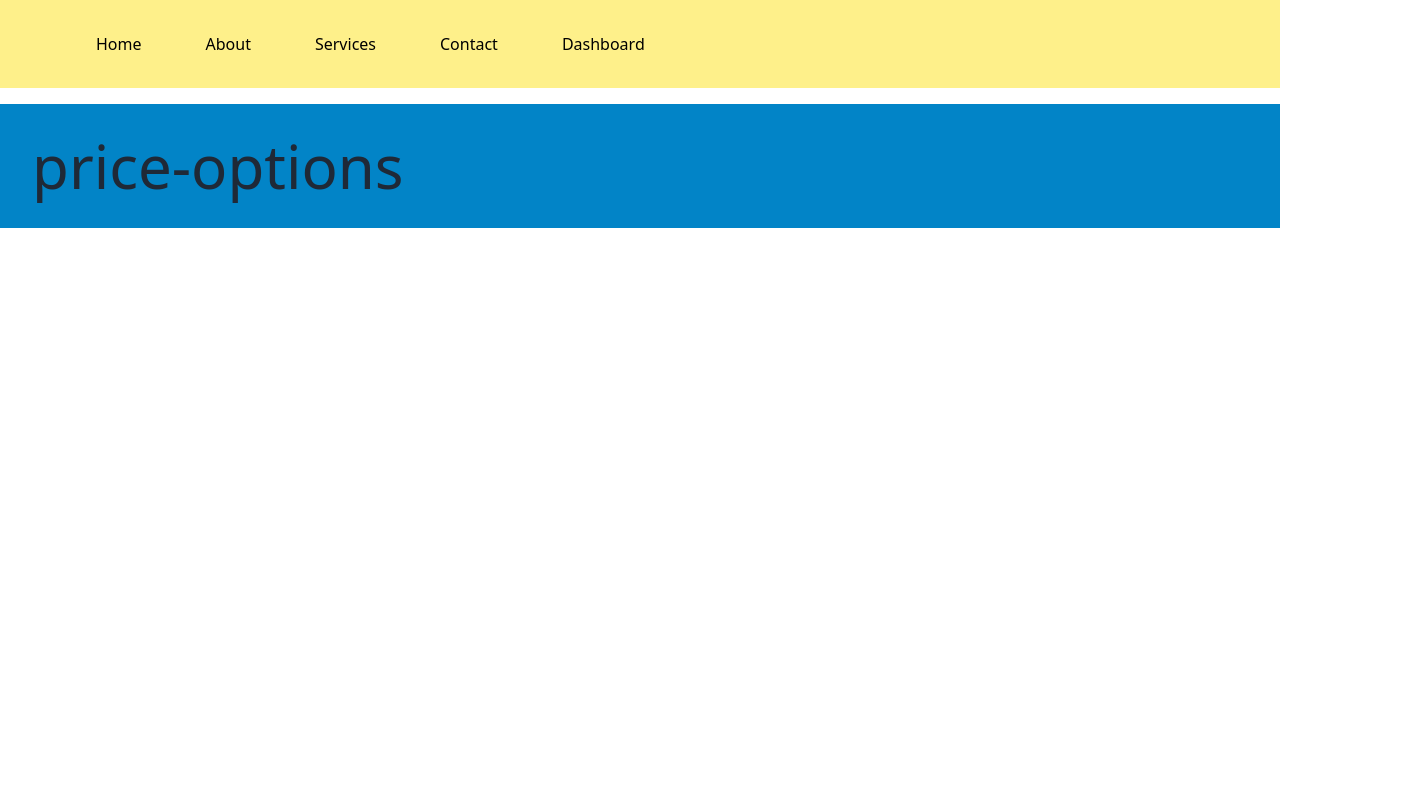
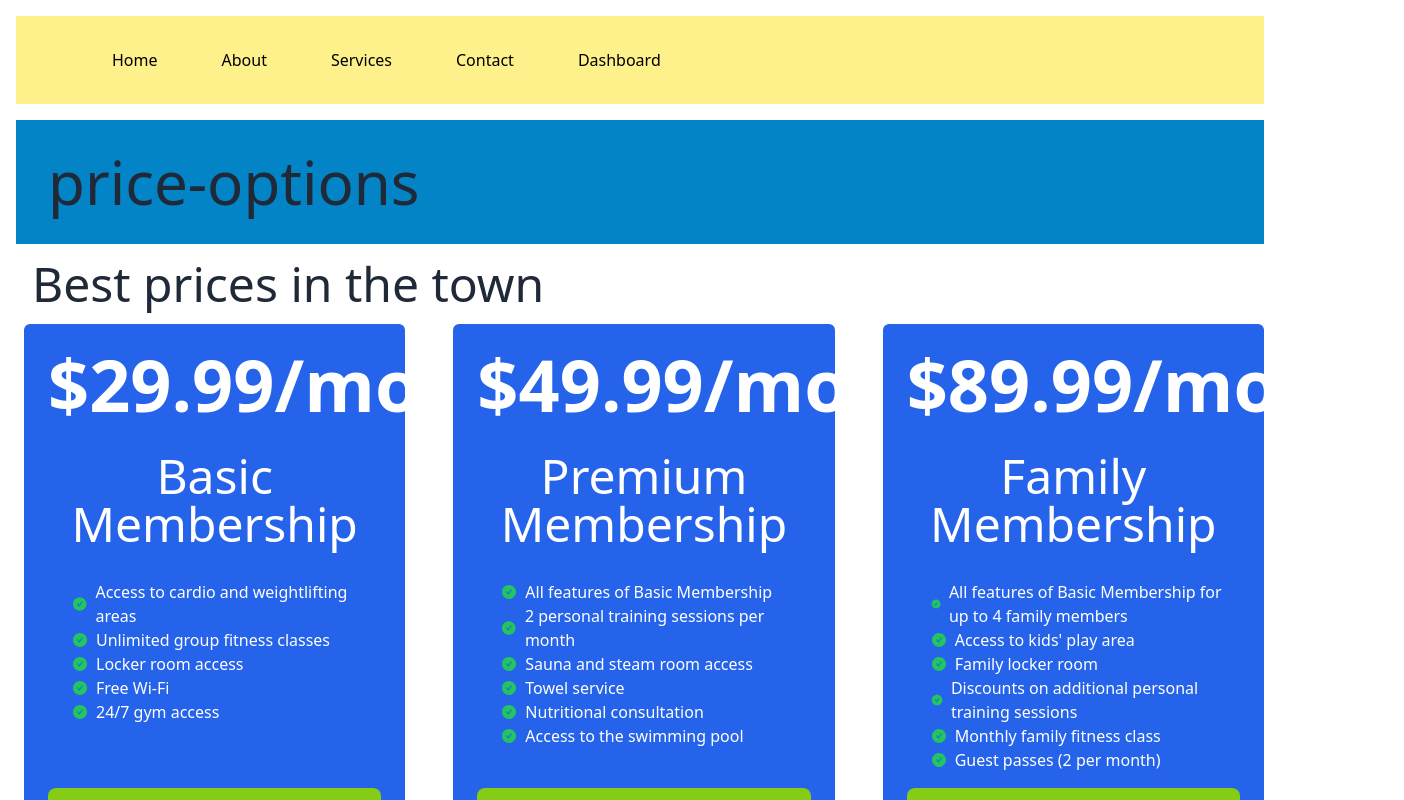
Before and after one commit to smhabib99-99/price-options, a React app in the folder price-options/: page / in a window 1280 px wide. Shown: the top 800 px of the page, 1404 px wide, since content can reach past the window. Built offline with nearby package versions, Linux system fonts and the light colour scheme; the HTML template or start-up script is replaced by a standard one.

Commit message:
addition of features card successful

```diff
--- a/price-options/src/App.jsx
+++ b/price-options/src/App.jsx
@@ -2,13 +2,16 @@
 import './App.css'
 // import DaisyNav from './components/DaisyNav/DaisyNav'
 import NavBar from './components/NavBar/NavBar'
+import PriceOptions from './components/PriceOptions/PriceOptions'
 
 function App() {
   return (
     <>
     <NavBar></NavBar>
     {/* <DaisyNav></DaisyNav> */}
-      <h1 className='text-6xl bg-sky-600 mt-4 p-8'>price-options</h1>
+      <h1 className='text-6xl bg-sky-600 m-4 p-8'>price-options</h1>
+      <PriceOptions></PriceOptions>
+
     </>
   )
 }
--- /dev/null
+++ b/price-options/src/components/Feature/Feature.jsx
@@ -0,0 +1,17 @@
+import PropTypes from "prop-types";
+import { AiFillCheckCircle } from "react-icons/ai";
+
+const Feature = ({feature}) => {
+    return (
+        <div>
+            <p className="flex items-center"><AiFillCheckCircle className="text-green-500 mr-2"></AiFillCheckCircle>{feature}</p>
+        </div>
+    );
+};
+
+Feature.propTypes = {
+    feature: PropTypes.string
+}
+
+
+export default Feature;
--- a/price-options/src/components/NavBar/NavBar.jsx
+++ b/price-options/src/components/NavBar/NavBar.jsx
@@ -17,7 +17,7 @@ const NavBar = () => {
 
 
     return (
-        <nav className="text-black bg-yellow-200 p-8">
+        <nav className="text-black bg-yellow-200 m-4 p-8">
             <div className="text-5xl md:hidden"  onClick={() => setOpen(!open)}>
                 {
                     open === true ? <AiOutlineClose></AiOutlineClose> : <AiOutlineMenu ></AiOutlineMenu>
--- /dev/null
+++ b/price-options/src/components/PriceOption/PriceOption.jsx
@@ -0,0 +1,34 @@
+import PropTypes from 'prop-types';
+import Feature from '../Feature/Feature';
+
+const PriceOption = ({ option }) => {
+
+    const { name, price, features } = option;
+
+    return (
+        <div className='bg-blue-600 ml-2 flex flex-col rounded-md p-6 text-white'>
+            <h2>
+                <span className='font-extrabold text-center text-7xl'>{price}</span>
+                <span className='text-3xl'></span>
+            </h2>
+            <h3 className='text-5xl text-center my-8'>
+                {name}
+            </h3>
+
+            <div className='pl-6 flex-grow'>
+                {
+                    features.map((feature, index) => <Feature key={index} feature={feature}></Feature>)
+                }
+            </div>
+            <button className='bg-lime-500 p-3 font-bold rounded-lg hover:bg-green-800 my-4 w-full'>Buy Now</button>
+
+        </div>
+    );
+};
+
+PriceOption.propTypes = {
+    option: PropTypes.object
+
+}
+
+export default PriceOption;
--- /dev/null
+++ b/price-options/src/components/PriceOptions/PriceOptions.jsx
@@ -0,0 +1,74 @@
+import PriceOption from "../PriceOption/PriceOption";
+
+const PriceOptions = () => {
+
+    const priceOptions = [
+        {
+            "id": 1,
+            "name": "Basic Membership",
+            "price": "$29.99/month",
+            "features": [
+                "Access to cardio and weightlifting areas",
+                "Unlimited group fitness classes",
+                "Locker room access",
+                "Free Wi-Fi",
+                "24/7 gym access"
+            ]
+        },
+        {
+            "id": 2,
+            "name": "Premium Membership",
+            "price": "$49.99/month",
+            "features": [
+                "All features of Basic Membership",
+                "2 personal training sessions per month",
+                "Sauna and steam room access",
+                "Towel service",
+                "Nutritional consultation",
+                "Access to the swimming pool"
+            ]
+        },
+        {
+            "id": 3,
+            "name": "Family Membership",
+            "price": "$89.99/month",
+            "features": [
+                "All features of Basic Membership for up to 4 family members",
+                "Access to kids' play area",
+                "Family locker room",
+                "Discounts on additional personal training sessions",
+                "Monthly family fitness class",
+                "Guest passes (2 per month)"
+            ]
+        },
+        {
+            "id": 4,
+            "name": "Student Membership",
+            "price": "$19.99/month",
+            "features": [
+                "Access to cardio and weightlifting areas",
+                "Unlimited group fitness classes",
+                "Locker room access",
+                "Student ID required",
+                "Available to full-time students only"
+            ]
+        }
+    ]
+
+
+    return (
+        <div className="m-4">
+            <h2 className=" m-4 text-5xl">Best prices in the town</h2>
+
+            <div className="grid md:grid-cols-3 gap-10">
+                {
+                    priceOptions.map(option => <PriceOption key={option.id} option={option}></PriceOption>)
+                    // priceOptions.map(x => <PriceOption key={x.id} opt={x}></PriceOption>)
+                }
+            </div>
+
+        </div>
+    );
+};
+
+export default PriceOptions;
```
